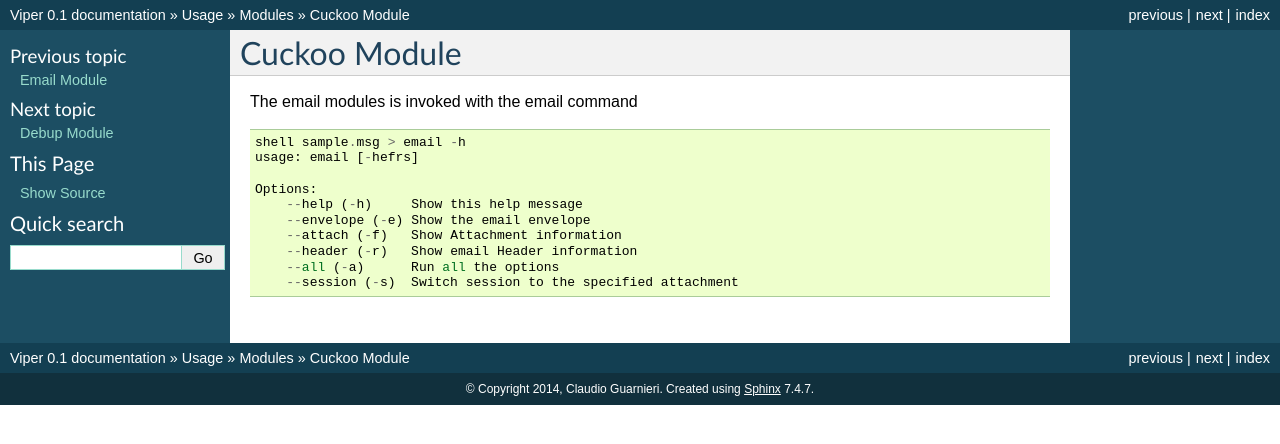
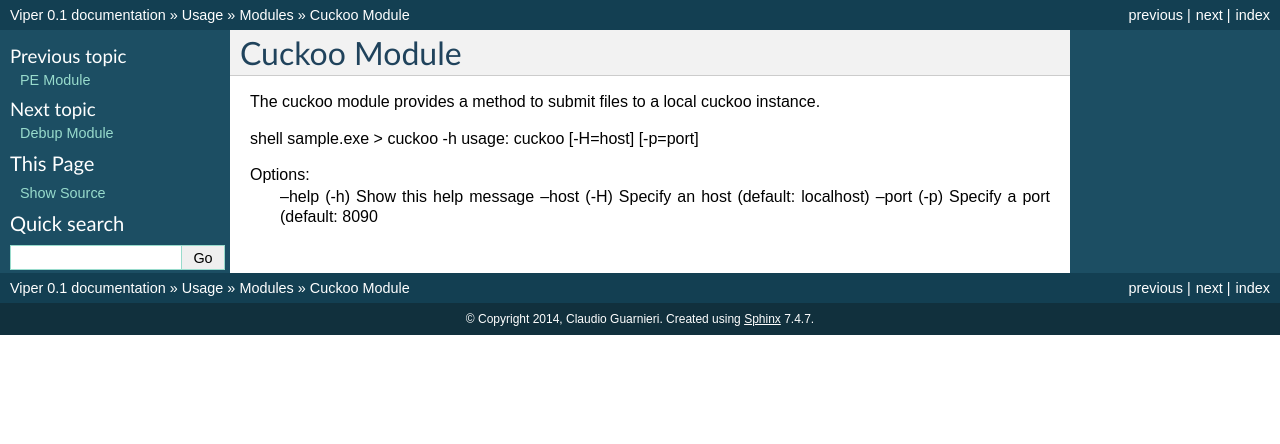
Before and after one commit to viper-framework/viper, a Sphinx documentation site: the page built from docs/source/usage/modules/cuckoo.rst, in a window 1280 px wide. Shown: the top 444 px of the page. Built offline with Sphinx 7.4.7, drawn with Linux system fonts in a browser that asks for light colours; pages that are not in the unit, such as notebooks, are missing from menus.

Commit message:
More Doc Templates

```diff
--- /dev/null
+++ b/docs/source/usage/commands/clear.rst
@@ -0,0 +1,4 @@
+Clear
+=====
+
+Clear simply clears the terminal window
--- a/docs/source/usage/modules/cuckoo.rst
+++ b/docs/source/usage/modules/cuckoo.rst
@@ -2,17 +2,14 @@
 =============
 
 
-The email modules is invoked with the email command
+The cuckoo module provides a method to submit files to a local cuckoo instance.
 
 ::
 
-    shell sample.msg > email -h
-    usage: email [-hefrs]
+shell sample.exe > cuckoo -h
+usage: cuckoo [-H=host] [-p=port]
 
-    Options:
-        --help (-h)	Show this help message
-        --envelope (-e)	Show the email envelope
-        --attach (-f)	Show Attachment information
-        --header (-r)	Show email Header information
-        --all (-a)	Run all the options
-        --session (-s)	Switch session to the specified attachment
+Options:
+	--help (-h)	Show this help message
+	--host (-H)	Specify an host (default: localhost)
+	--port (-p)	Specify a port (default: 8090
--- a/docs/source/usage/modules/email.rst
+++ b/docs/source/usage/modules/email.rst
@@ -2,7 +2,9 @@
 ============
 
 
-The email modules is invoked with the email command
+The email modules provides a method to extract information from SMTP Streams, EML and MSG Files.
+
+You can optionally open a session on any of the attachments
 
 ::
 
--- a/docs/source/usage/modules/index.rst
+++ b/docs/source/usage/modules/index.rst
@@ -18,8 +18,14 @@
 Creating a module is easy. Just create a new file in the modules/ directory and start with a skeleton similar to the one found in templates:
 
 
+Current Modules
+
 .. toctree::
    template
    email
+   exif
+   fuzzy
    cuckoo
    debup
+   pe
+   office
```
Also changed, not shown: docs/source/usage/commands/close.rst (added, +26 -0 lines), docs/source/usage/commands/index.rst (+13 -55 lines), docs/source/usage/commands/info.rst (added, +23 -0 lines), docs/source/usage/commands/open.rst (added, +35 -0 lines), docs/source/usage/commands/store.rst (added, +34 -0 lines), docs/source/usage/modules/debup.rst (+4 -8 lines), docs/source/usage/modules/exif.rst (added, +44 -0 lines), docs/source/usage/modules/fuzzy.rst (added, +21 -0 lines), docs/source/usage/modules/office.rst (added, +15 -0 lines), docs/source/usage/modules/pe.rst (added, +20 -0 lines).
